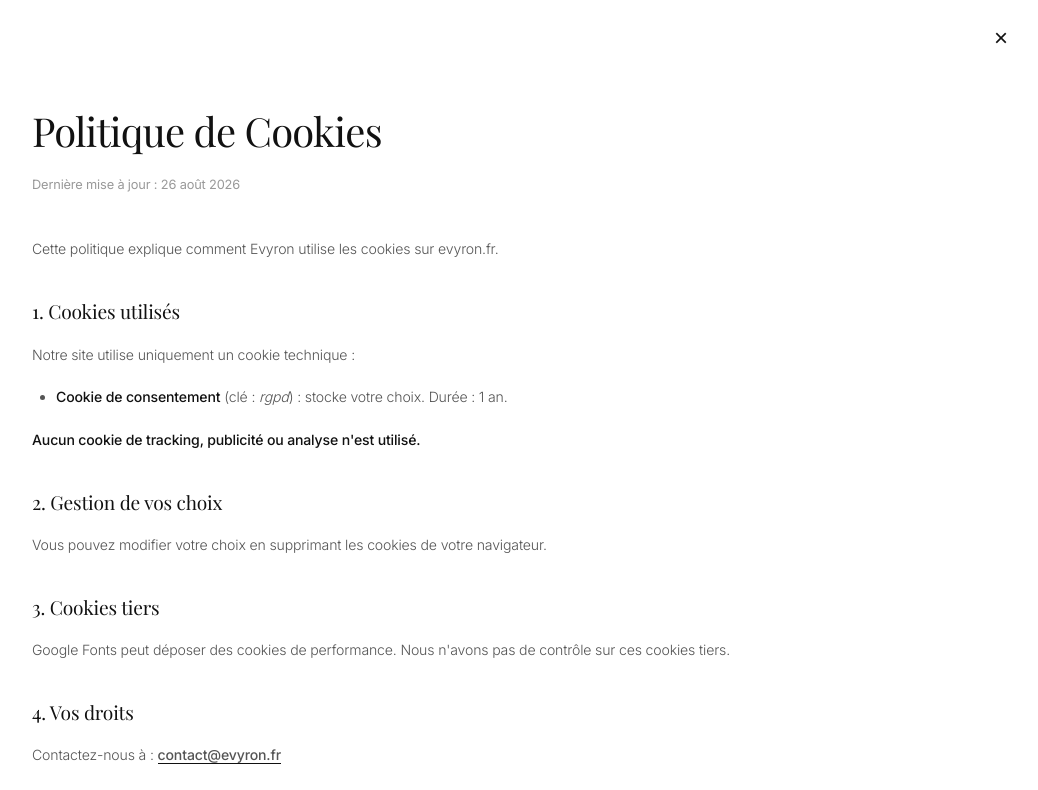
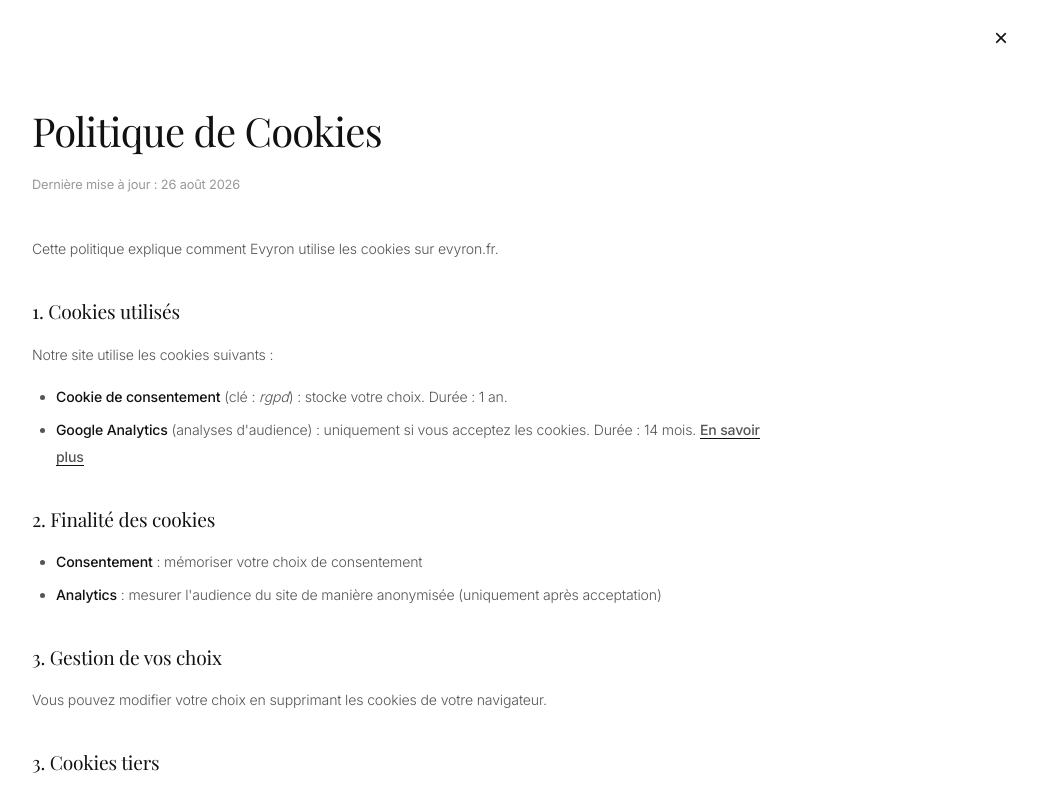
Before and after one commit to SkyZz171/EVYRON-Portfolio-V2, a website: page index.html in a window 1280 px wide. Both pictures are taken after a click on the link "COOKIES". Shown: the top 790 px of the page, without its empty margins (240-1278 px from the left). Drawn offline with nearby package versions, Linux system fonts and the light colour scheme; a web font is replaced by a local one.

Commit message:
Add Google Analytics with GDPR consent mode v2
- Load gtag.js with consent mode default denied
- Only activate tracking after user accepts cookies
- Update cookie policy to mention Google Analytics
- Anonymize IP addresses for privacy compliance

Generated with Codebuff 🤖
Co-Authored-By: Codebuff <noreply@codebuff.com>

```diff
--- a/index.html
+++ b/index.html
@@ -46,6 +46,16 @@
   </script>
 
   <title>Evyron — Création de Sites Web Sur Mesure</title>
+
+  <!-- Google Analytics (consent mode v2) -->
+  <script async src="https://www.googletagmanager.com/gtag/js?id=G-0JBZJ6QGD5"></script>
+  <script>
+    window.dataLayer = window.dataLayer || [];
+    function gtag(){dataLayer.push(arguments);}
+    gtag('consent', 'default', { analytics_storage: 'denied' });
+    gtag('js', new Date());
+    gtag('config', 'G-0JBZJ6QGD5', { anonymize_ip: true });
+  </script>
 
   <!-- reCAPTCHA v3 -->
   <script src="https://www.google.com/recaptcha/api.js?render=6LdHFZotAAAAAPZWcNFh4GvvR_QPtB5WSo45T6mc"></script>
@@ -1244,12 +1254,17 @@
       <div class="date">Dernière mise à jour : 26 août 2026</div>
       <p>Cette politique explique comment Evyron utilise les cookies sur evyron.fr.</p>
       <h2>1. Cookies utilisés</h2>
-      <p>Notre site utilise uniquement un cookie technique :</p>
+      <p>Notre site utilise les cookies suivants :</p>
       <ul>
         <li><strong>Cookie de consentement</strong> (clé : <em>rgpd</em>) : stocke votre choix. Durée : 1 an.</li>
+        <li><strong>Google Analytics</strong> (analyses d'audience) : uniquement si vous acceptez les cookies. Durée : 14 mois. <a href="https://policies.google.com/technologies/cookies" target="_blank" rel="noopener">En savoir plus</a></li>
       </ul>
-      <p><strong>Aucun cookie de tracking, publicité ou analyse n'est utilisé.</strong></p>
-      <h2>2. Gestion de vos choix</h2>
+      <h2>2. Finalité des cookies</h2>
+      <ul>
+        <li><strong>Consentement</strong> : mémoriser votre choix de consentement</li>
+        <li><strong>Analytics</strong> : mesurer l'audience du site de manière anonymisée (uniquement après acceptation)</li>
+      </ul>
+      <h2>3. Gestion de vos choix</h2>
       <p>Vous pouvez modifier votre choix en supprimant les cookies de votre navigateur.</p>
       <h2>3. Cookies tiers</h2>
       <p>Google Fonts peut déposer des cookies de performance. Nous n'avons pas de contrôle sur ces cookies tiers.</p>
@@ -1411,6 +1426,7 @@
     function ac() {
       localStorage.setItem("rgpd", "accepted");
       document.getElementById("cb").classList.add("hidden");
+      gtag('consent', 'update', { analytics_storage: 'granted' });
     }
     function dc() {
       localStorage.setItem("rgpd", "refused");
```
Also changed, not shown: politique-de-cookies.html (+1 -1 lines).
